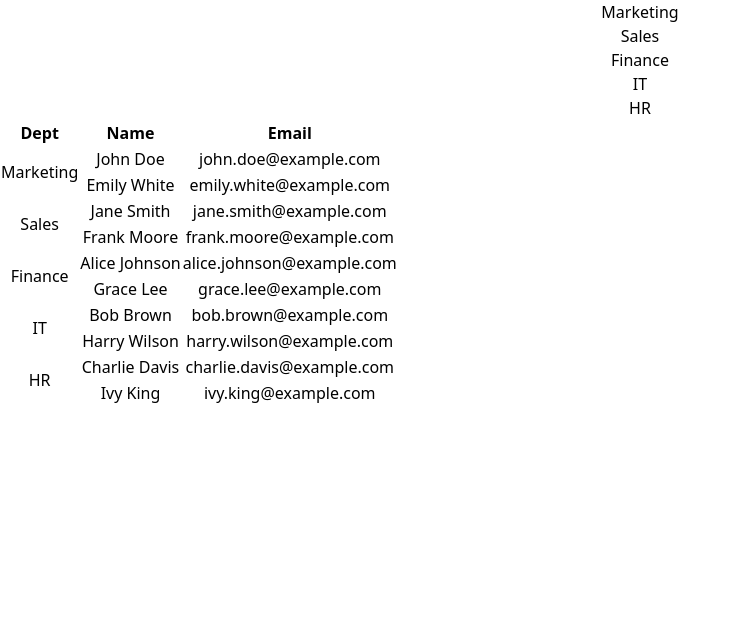
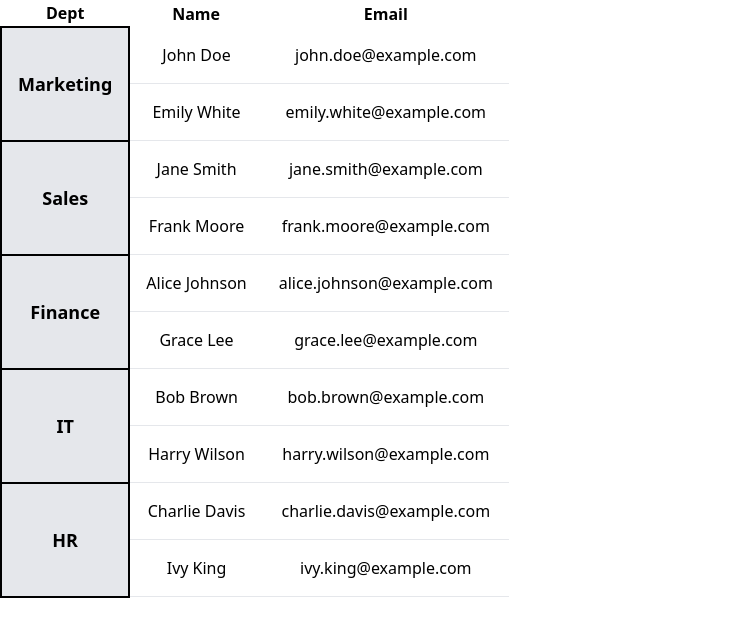
Before and after one commit to akshitchowdhury/playground, a React (Create React App) app: page / in a window 1280 px wide. Shown: the top 636 px of the page, without its empty margins (0-741 px from the left). Built offline with nearby package versions, Linux system fonts and the light colour scheme.

Commit message:
nchabge13

```diff
--- a/src/playFiles/Table/Table.jsx
+++ b/src/playFiles/Table/Table.jsx
@@ -29,13 +29,7 @@ const Table = () => {
     },[])
   return (
     <div>
-{
-    deptList.map((item,index)=>(
-        <>
-            <p key={index}>{item}</p>
-        </>
-    ))
-}
+
 <table>
   <thead>
     <tr>
@@ -47,14 +41,25 @@ const Table = () => {
   <tbody>
   {objectList.map((group, index) => (
     group.emp.map((employee, i) => (
-        <tr key={`${index}-${i}`}>
-          {i === 0 && <td rowSpan={group.emp.length}>{group.dept}</td>}
-          <td>{employee.name}</td>
-          <td>{employee.email}</td>
+      <tr key={`${index}-${i}`} className="border-b hover:bg-gray-100">
+        {/* Department Name - Only on the first employee of the department */}
+        {i === 0 && (
+          <td
+            rowSpan={group.emp.length}
+            className="bg-gray-200 border-2 border-black text-center p-4 font-semibold text-lg"
+          >
+            {group.dept}
+          </td>
+        )}
+        {/* Employee Name */}
+        <td className="text-center p-4">{employee.name}</td>
+        {/* Employee Email */}
+        <td className="text-center p-4">{employee.email}</td>
       </tr>
     ))
   ))}
 </tbody>
+
 </table>
 
     </div>
```
Lines whose indentation alone changed are shown as unchanged.
